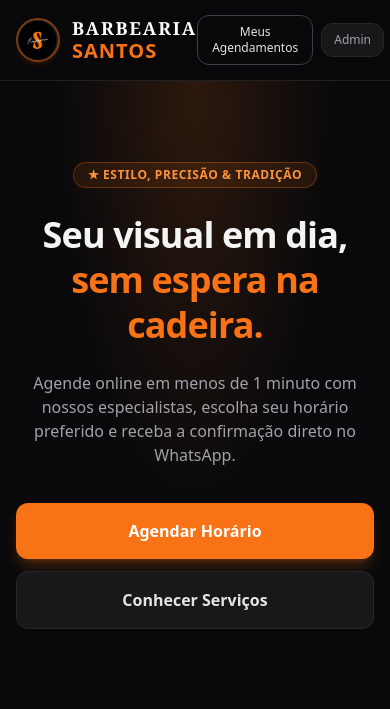
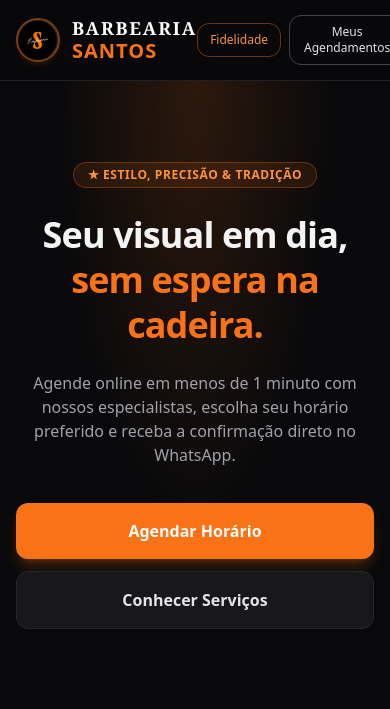
Before and after one commit to guga642/sistema-barbearia, a Flask app: page / in a window 390 px wide; the page is wider, and only the part inside the window is pictured. Shown: the top 709 px of that part. Run offline with Flask 3, Linux system fonts and the light colour scheme; some libraries are stand-ins or nearby versions.

Commit message:
feat: adiciona modal e consulta do Clube Fidelidade no menu principal

```diff
--- a/app/templates/index.html
+++ b/app/templates/index.html
@@ -8,7 +8,7 @@
 </head>
 <body class="bg-zinc-950 text-zinc-100 antialiased selection:bg-orange-500 selection:text-white">
 
-<!-- HEADER / NAVBAR -->
+  <!-- HEADER / NAVBAR -->
   <header class="sticky top-0 z-40 bg-zinc-950/90 backdrop-blur-md border-b border-zinc-800/80">
     <div class="max-w-6xl mx-auto px-4 h-20 flex items-center justify-between">
       <a href="#" class="flex items-center gap-3 group">
@@ -29,11 +29,15 @@
 
       <nav class="hidden md:flex items-center gap-7 text-sm font-medium text-zinc-300">
         <a href="#servicos" class="hover:text-orange-400 transition">Serviços</a>
+        <button type="button" onclick="abrirModalFidelidade()" class="hover:text-orange-400 transition">Clube Fidelidade</button>
         <a href="#sobre" class="hover:text-orange-400 transition">Sobre Nós</a>
         <a href="#contato" class="hover:text-orange-400 transition">Contato</a>
       </nav>
 
       <div class="flex items-center gap-2">
+        <button type="button" onclick="abrirModalFidelidade()" class="md:hidden px-3 py-2 text-xs font-medium rounded-xl border border-orange-500/40 text-orange-400 hover:bg-orange-500/10 transition">
+          Fidelidade
+        </button>
         <button onclick="abrirModalMeusAgendamentos()" class="px-3.5 py-2 text-xs sm:text-sm font-medium rounded-xl border border-zinc-700 hover:border-orange-500 text-zinc-200 transition">
           Meus Agendamentos
         </button>
@@ -293,6 +297,41 @@
     </div>
   </div>
 
+  <!-- MODAL CLUBE FIDELIDADE -->
+  <div id="modalFidelidade" class="fixed inset-0 z-50 hidden bg-black/80 backdrop-blur-sm flex items-center justify-center p-4">
+    <div class="bg-zinc-900 border border-zinc-800 rounded-2xl max-w-lg w-full p-6 space-y-4">
+      <div class="flex items-center justify-between border-b border-zinc-800 pb-3">
+        <h3 class="text-lg font-bold text-white">Clube <span class="text-orange-500">Fidelidade</span></h3>
+        <button type="button" onclick="fecharModalFidelidade()" class="text-zinc-400 hover:text-white text-2xl leading-none">×</button>
+      </div>
+
+      <div class="p-4 rounded-xl bg-zinc-950 border border-orange-500/30 space-y-2">
+        <span class="inline-block px-2.5 py-0.5 text-[11px] font-bold uppercase tracking-wider rounded-full bg-orange-500/15 text-orange-400">
+          10 Pontos = 1 Corte Grátis
+        </span>
+        <p class="text-sm text-zinc-200 font-semibold">Acumule pontos a cada atendimento e troque por cortes!</p>
+        <p class="text-xs text-zinc-400 leading-relaxed">
+          Cada atendimento concluído na Barbearia Santos vale <strong class="text-orange-400">1 ponto</strong>. Ao completar <strong class="text-white">10 pontos</strong>, você pode resgatar um corte gratuitamente.
+        </p>
+        <p class="text-xs text-orange-400 font-semibold pt-1">
+          * Atenção: O acúmulo de pontos e a troca por cortes funcionam exclusivamente de segunda a quinta-feira.
+        </p>
+      </div>
+
+      <div class="space-y-2">
+        <label class="block text-xs font-semibold text-zinc-400">Consultar meus pontos pelo telefone</label>
+        <div class="flex gap-2">
+          <input type="tel" id="telefoneFidelidade" placeholder="(61) 99999-9999" oninput="mascaraTelefone(this)" class="flex-1 rounded-xl bg-zinc-950 border border-zinc-700 px-3 py-2 text-sm text-white outline-none focus:border-orange-500" />
+          <button type="button" onclick="consultarPontosFidelidade()" class="px-4 py-2 rounded-xl bg-orange-500 hover:bg-orange-600 text-white font-bold text-sm transition">
+            Consultar
+          </button>
+        </div>
+      </div>
+
+      <div id="resultadoFidelidade" class="hidden p-4 rounded-xl bg-zinc-950 border border-zinc-800 space-y-2"></div>
+    </div>
+  </div>
+
   <script>
     const WHATSAPP_NUM = "{{ whatsapp_barbearia }}";
     let servicosExpandidos = false;
@@ -353,6 +392,52 @@
 
     function fecharModalAgendamento() {
       document.getElementById("modalAgendamento").classList.add("hidden");
+    }
+
+    function abrirModalFidelidade() {
+      document.getElementById("resultadoFidelidade").classList.add("hidden");
+      document.getElementById("modalFidelidade").classList.remove("hidden");
+    }
+
+    function fecharModalFidelidade() {
+      document.getElementById("modalFidelidade").classList.add("hidden");
+    }
+
+    async function consultarPontosFidelidade() {
+      const tel = document.getElementById("telefoneFidelidade").value;
+      const box = document.getElementById("resultadoFidelidade");
+
+      if (tel.replace(/\D/g, "").length < 10) {
+        box.innerHTML = `<p class="text-xs text-red-400">Digite um telefone válido com DDD.</p>`;
+        box.classList.remove("hidden");
+        return;
+      }
+
+      const res = await fetch(`/api/meus-agendamentos?telefone=${encodeURIComponent(tel)}`);
+      const json = await res.json();
+      const concluidos = (json.agendamentos || []).filter(a => a.status === "completed").length;
+      const pontos = concluidos % 10;
+      const cortesDisponiveis = Math.floor(concluidos / 10);
+      const faltam = 10 - pontos;
+
+      box.innerHTML = `
+        <div class="flex items-center justify-between">
+          <div>
+            <span class="text-xs text-zinc-400 block">Seus Pontos Atuais</span>
+            <span class="text-2xl font-black text-orange-400">${pontos} / 10 pts</span>
+          </div>
+          <div class="text-right">
+            ${cortesDisponiveis > 0
+              ? `<span class="px-3 py-1 rounded-full bg-emerald-500/20 text-emerald-400 text-xs font-bold">${cortesDisponiveis} Corte(s) Grátis!</span>`
+              : `<span class="text-xs text-zinc-400">Faltam <strong class="text-white">${faltam}</strong> ponto(s)</span>`
+            }
+          </div>
+        </div>
+        <p class="text-[11px] text-zinc-500 pt-1 border-t border-zinc-800">
+          Apresente este telefone na barbearia de <strong class="text-zinc-300">segunda a quinta-feira</strong> para resgatar seu corte.
+        </p>
+      `;
+      box.classList.remove("hidden");
     }
 
     async function atualizarHorarios() {
@@ -447,7 +532,7 @@
         `<strong>${ag.servico_nome}</strong> com <strong>${ag.barbeiro}</strong><br>Dia <strong>${dataBR}</strong> às <strong>${ag.horario}</strong>`;
 
       const msg = encodeURIComponent(
-        `Olá! Acabei de agendar na Barbearia Santos:\n• Cliente: ${ag.cliente_nome}\n• Serviço: ${ag.servico_nome}\n• Barbeiro: ${ag.barbeiro}\n• Data: ${dataBR} às ${ag.horario}`
+        `Olá! Acabei de agendar na Barbearia Santos:\nCliente: ${ag.cliente_nome}\nServiço: ${ag.servico_nome}\nBarbeiro: ${ag.barbeiro}\nData: ${dataBR} às ${ag.horario}`
       );
       document.getElementById("btnWhatsApp").href = `https://wa.me/${WHATSAPP_NUM}?text=${msg}`;
       document.getElementById("btnICS").onclick = () => baixarICS(ag);
```
